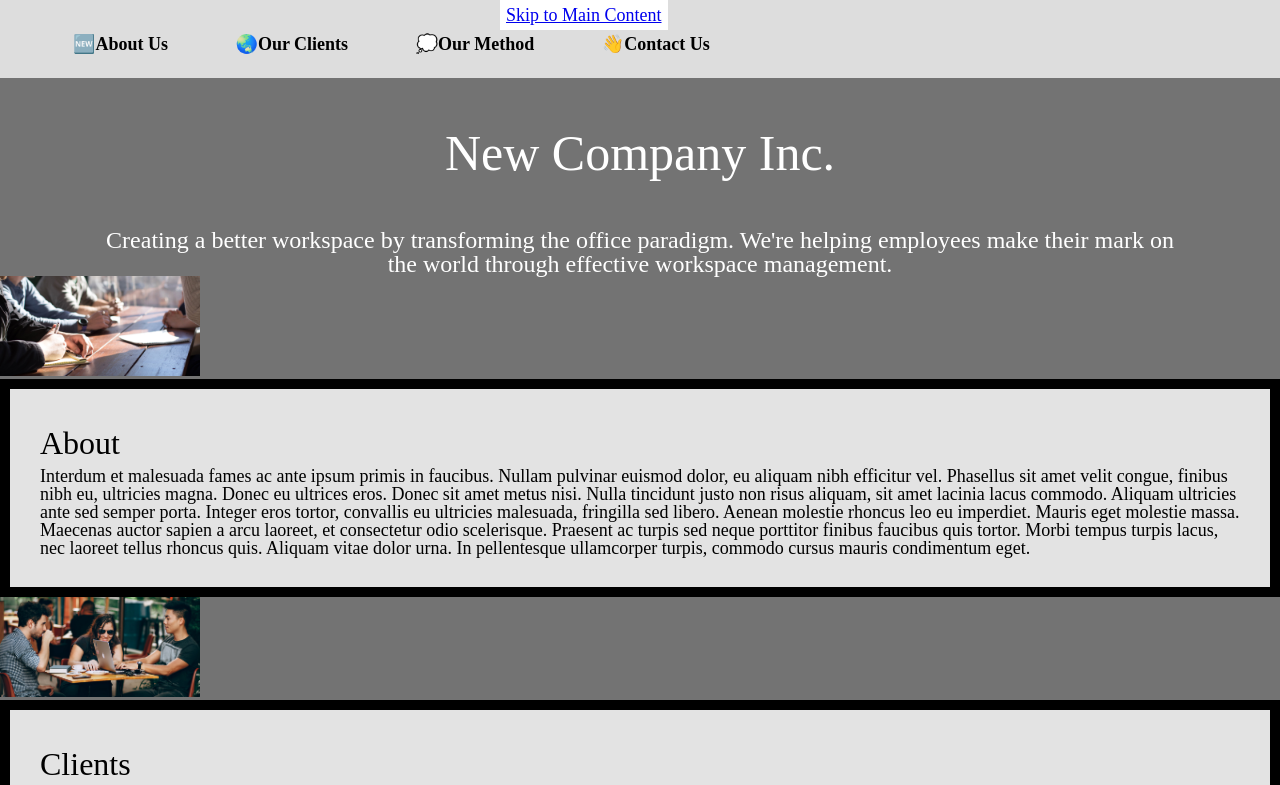
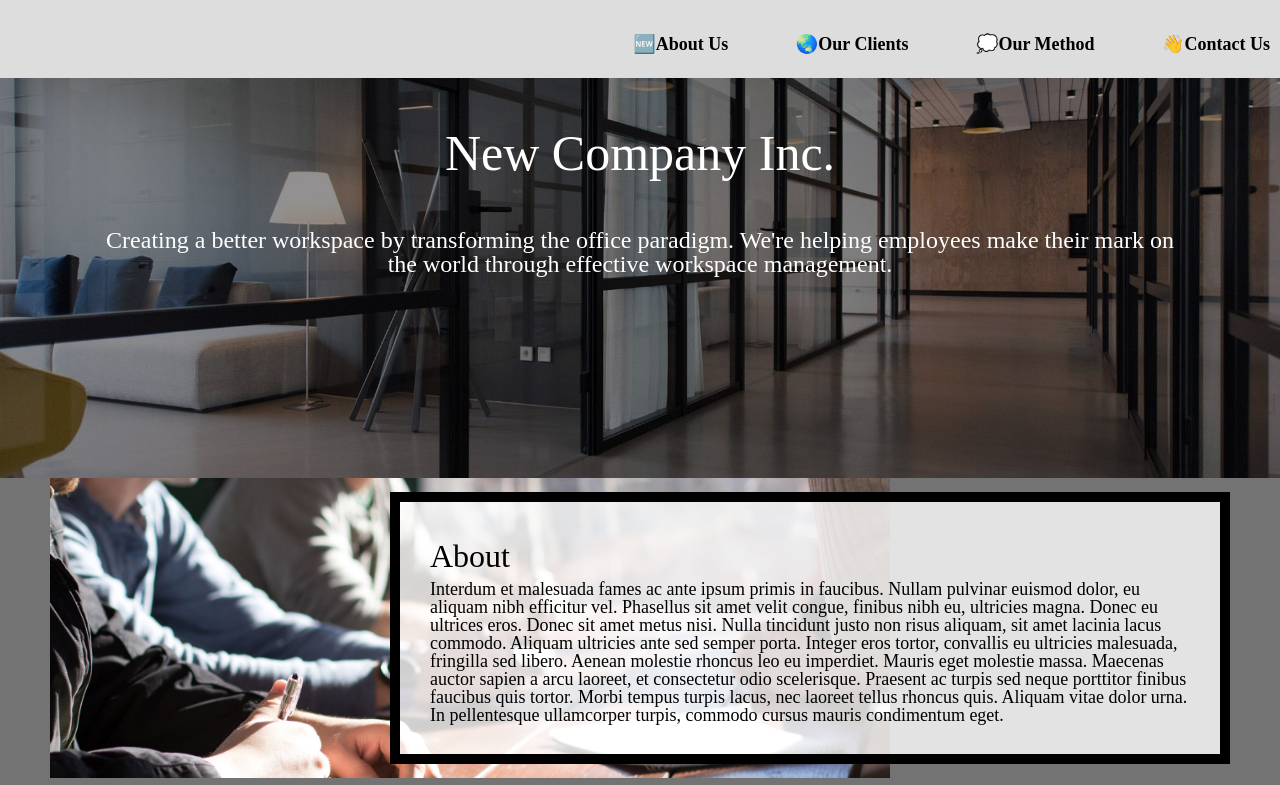
Before and after one commit to gemut1ich/homework3-2022, a plain HTML site: page index.html in a window 1280 px wide. Shown: the top 785 px of the page. Drawn offline with Linux system fonts and the light colour scheme.

Commit message:
add nav a focus support

```diff
--- a/css/style.css
+++ b/css/style.css
@@ -91,7 +91,7 @@ a.skip{
   /* Requirement 3 code here*/
   /*The link using the skip class (“Skip to Main Content”) should be positioned 500px to the left of the link’s parent element. (So it is hidden by default when we open the page). */
   position: absolute;
-  left: 500px;
+  left: -500px;
 
 }
 
@@ -99,19 +99,103 @@ a.skip{
 /* Requirement 4 code here*/
 /*Any link in the nav that is in focus should have a 2px yellow border on the top with no other lines around it.*/
 nav a:focus{
+  border-width: 2px 0 0 0;
+  border-style: solid;
   border-top-color: yellow;
   outline: none;
 }
 
-
+/*
+Uses grid
+Has three columns of 1fr 5fr 1fr
+Has a 30px gap between rows (use row-gap)
+*/
 .container{
   /* Requirement 5 code here*/
+  display: grid;
+  grid-template-columns: 1fr 5fr 1fr;
+  row-gap: 30px;
 
 }
 
 /* Requirements 6-10 here: */
 
+/*
+.intro element:
+Has a parallax background image
+Uses header.jpg as the background image with a  fallback color of #DDDDDD, #858585, #707070, or #B3B3B3.
+Has a minimum height of 400px
+*/
 
+.intro{
+  /* Set a specific height
+  min-height: 500px; */
+
+  /* Create the parallax scrolling effect */
+  background-attachment: fixed;
+  background-position: center;
+  background-repeat: no-repeat;
+  background-size: cover;
+  background-color: #DDDDDD;
+  background-color: #858585;
+  background-color: #707070;
+  background-color: #B3B3B3;
+  background-image: url("../images/header.jpg");
+  min-height: 400px;
+}
+
+/* .about, .clients, .method, and .contact:
+Are placed in 2nd column */
+
+.about, .clients, .method, .contact{
+  grid-column: 2;
+}
+
+/* Set the width of all images to 100%
+You will only see a slight change */
+img{
+  width: 100%;
+}
+
+/* The .about-image, .clients-image, .method-image,  and .contact-image elements should:
+Span all three columns****.
+****Don’t search  randomly for this and get invalid properties -  Here is a good resource - MDN Web Docs - grid-column
+Have a maximum height of 500px
+Hide any part of the image that exceeds the div.  (Check that by making sure there is always a gap between the rows.) */
+
+.about-image, .clients-image, .method-image, .contact-image{
+  grid-column: 1 / span 3;
+  max-height: 500px;
+  overflow: hidden;
+}
+
+/* Place the elements so that about and about-image are on the same row, clients, and clients-image are on the same row, etc. */
+.about, .about-image{
+  grid-row: 1;
+}
+
+.clients, .clients-image{
+  grid-row: 2;
+}
+
+.method , .method-image{
+  grid-row: 3;
+}
+
+.contact, .contact-image{
+  grid-row: 4;
+}
+
+/* The .text class elements:
+Are aligned in the center.
+Have a max-height of 25% of the viewport height
+Displays any overflow content via a scrollbar. */
+
+.text{
+  align-self: center;
+  max-height: 25vh;
+  overflow: scroll;
+}
 
 @media screen and (min-width: 700px){
   nav{
@@ -127,8 +211,43 @@ nav a:focus{
 
 
   /* Requirements 12-15 here: */
+  /* Adjust the navigation so that the nav is aligned to the right side  */
+  nav{
+    text-align: right;
+  }
+
+  /* When the link using the skip class (“Skip to Main Content”) is in focus it is even with the left side of the screen and 20px down. */
+  a.skip :focus{
+    border-width: 2px 0 0 0;
+    border-style: solid;
+    border-top-color: yellow;
+    outline: none;
+    top: 20px;
+    left: 0;
+  }
+
+  /* container class uses grid with
+Five columns: 50px, auto, 500px, auto, and  50px
+Four rows: 300px, 300px, 300px, and 300px.  */
+.container{
+  grid-template-columns: 50px auto 500px auto 50px;
+  grid-template-rows: 300px 300px 300px 300px;
+}
+
+/* The .about, .method, .clients-image, .contact-image elements:
+Begin in the third column and span two columns */
+.about, .method, .clients-image, .contact-image{
+  grid-column: 3 / span 2;
+}
+
+/* The .clients, .contact, .about-image, and .method-image:
+Begin in the second column and span two columns. */
+.clients, .contact, .about-image, .method-image{
+  grid-column: 2 / span 2;
+}
 
 }
+
 
 
 
```
